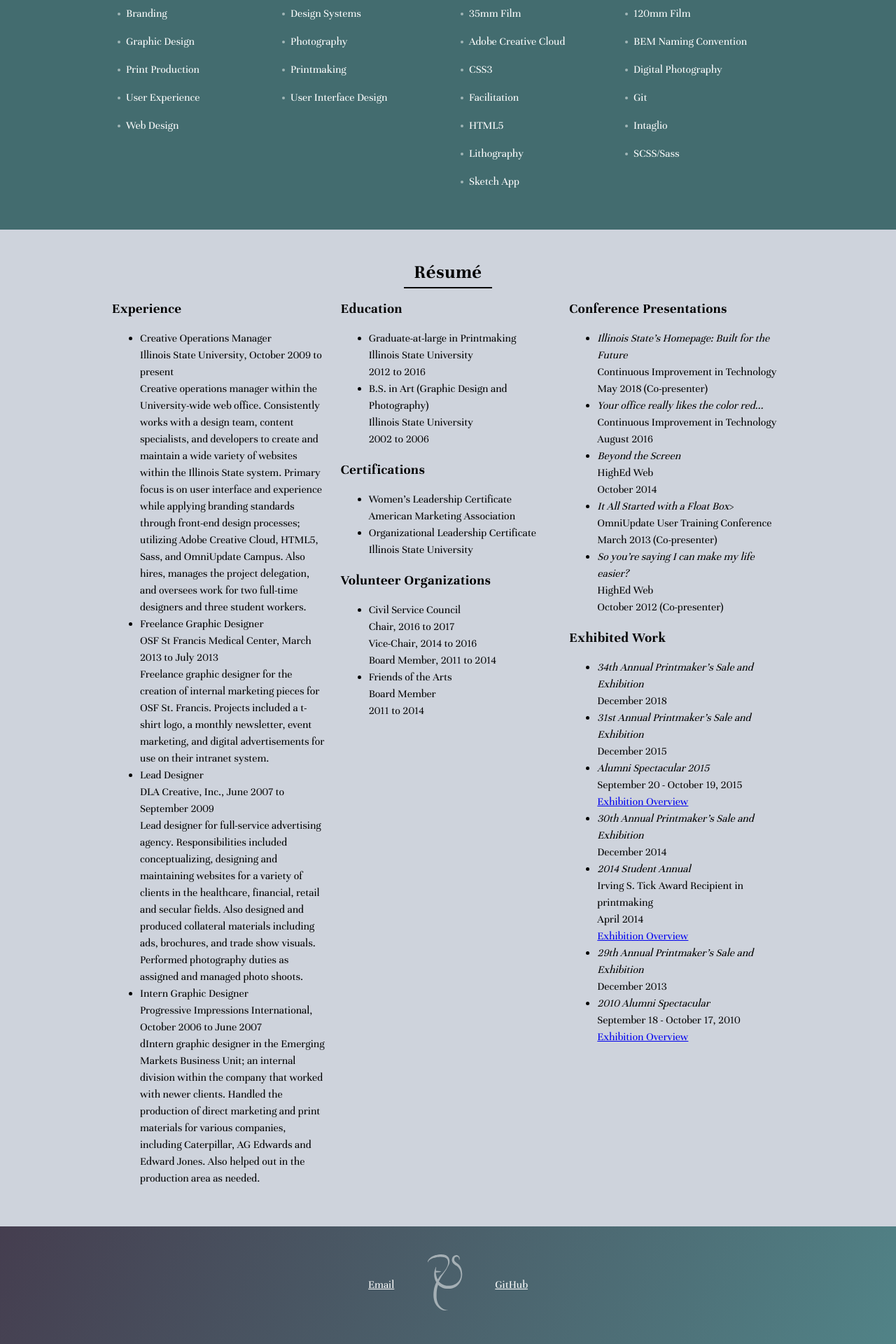
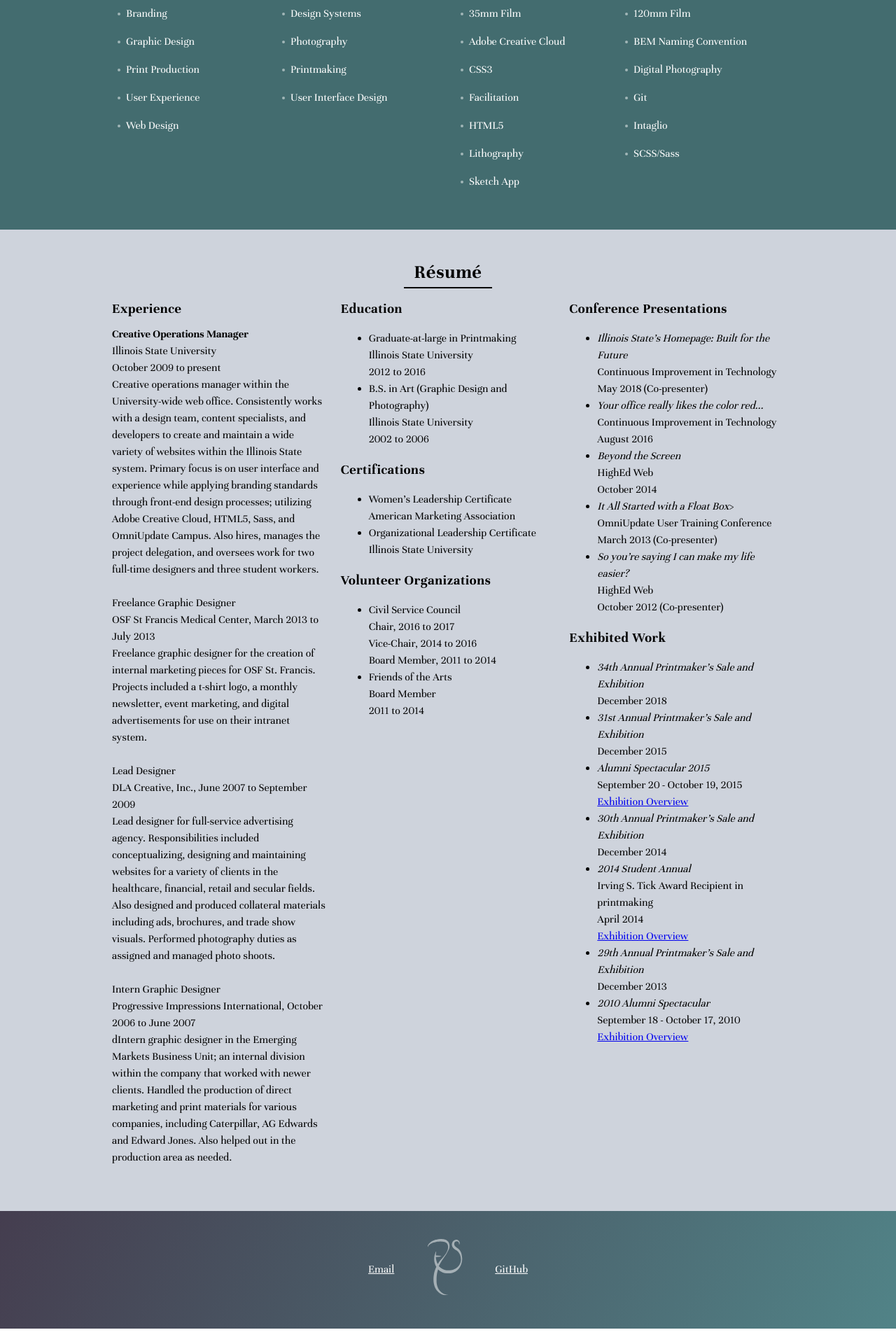
Before and after one commit to asmithorn/asmithorn.github.io, a Jekyll site: the page built from about/index.html, in a window 1280 px wide. Shown: the part 882-2802 px from the top of the page at 70% size. Built offline with Jekyll 4.4.1, drawn with Linux system fonts in a browser that asks for light colours; after the commit the page ends 2780 px from its top, so only the background shows below that.

Commit message:
resume styling

```diff
--- a/about/index.html
+++ b/about/index.html
@@ -125,25 +125,25 @@ title: About
 
     <div class="o-three-col">
 
-      <div class="o-three-col__left">
+      <div class="o-three-col__left c-resume">
         <h3>Experience</h3>
-          <ul>
-            <li>
-              Creative Operations Manager<br>
-              Illinois State University, October 2009 to present<br>
-              Creative operations manager within the University-wide web office. Consistently works with a design team, content specialists, and developers to create and maintain a wide variety of websites within the Illinois State system. Primary focus is on user interface and experience while applying branding standards through front-end design processes; utilizing Adobe Creative Cloud, HTML5, Sass, and OmniUpdate Campus. Also hires, manages the project delegation, and oversees work for two full-time designers and three student workers.
+          <ul class="c-resume__list">
+            <li class="c-resume__list-item">
+              <span class="c-resume__heading">Creative Operations Manager</span><br>
+              <span class="c-resume__location">Illinois State University</span><br> <span class="c-resume__date">October 2009 to present</span><br>
+              <span class="c-resume__desc">Creative operations manager within the University-wide web office. Consistently works with a design team, content specialists, and developers to create and maintain a wide variety of websites within the Illinois State system. Primary focus is on user interface and experience while applying branding standards through front-end design processes; utilizing Adobe Creative Cloud, HTML5, Sass, and OmniUpdate Campus. Also hires, manages the project delegation, and oversees work for two full-time designers and three student workers.</span>
             </li>
-            <li>
+            <li class="c-resume__list-item">
               Freelance Graphic Designer<br>
               OSF St Francis Medical Center, March 2013 to July 2013<br>
               Freelance graphic designer for the creation of internal marketing pieces for OSF St. Francis. Projects included a t-shirt logo, a monthly newsletter, event marketing, and digital advertisements for use on their intranet system.
             </li>
-            <li>
+            <li class="c-resume__list-item">
               Lead Designer<br>
               DLA Creative, Inc., June 2007 to September 2009<br>
               Lead designer for full-service advertising agency. Responsibilities included conceptualizing, designing and maintaining websites for a variety of clients in the healthcare, financial, retail and secular fields. Also designed and produced collateral materials including ads, brochures, and trade show visuals. Performed photography duties as assigned and managed photo shoots.
             </li>
-            <li>
+            <li class="c-resume__list-item">
               Intern Graphic Designer<br>
               Progressive Impressions International, October 2006 to June 2007<br>
               dIntern graphic designer in the Emerging Markets Business Unit; an internal division within the company that worked with newer clients. Handled the production of direct marketing and print materials for various companies, including Caterpillar, AG Edwards and Edward Jones. Also helped out in the production area as needed.
--- a/css/style.scss
+++ b/css/style.scss
@@ -278,6 +278,26 @@ margin: 1.25rem 0;
     margin: 0;
   }
 
+// .c-resume {}
+
+  .c-resume__list {
+    @include list-reset();
+  }
+
+  .c-resume__list-item {
+    margin-bottom: 1.5em;
+  }
+
+  .c-resume__heading {
+    font-family: "unnabold";
+  }
+
+  // .c-resume__location {}
+
+  // .c-resume__date {}
+
+  // .c-resume__desc {}
+
 //.c-site-nav {}
 
   .c-site-nav__list {
```
